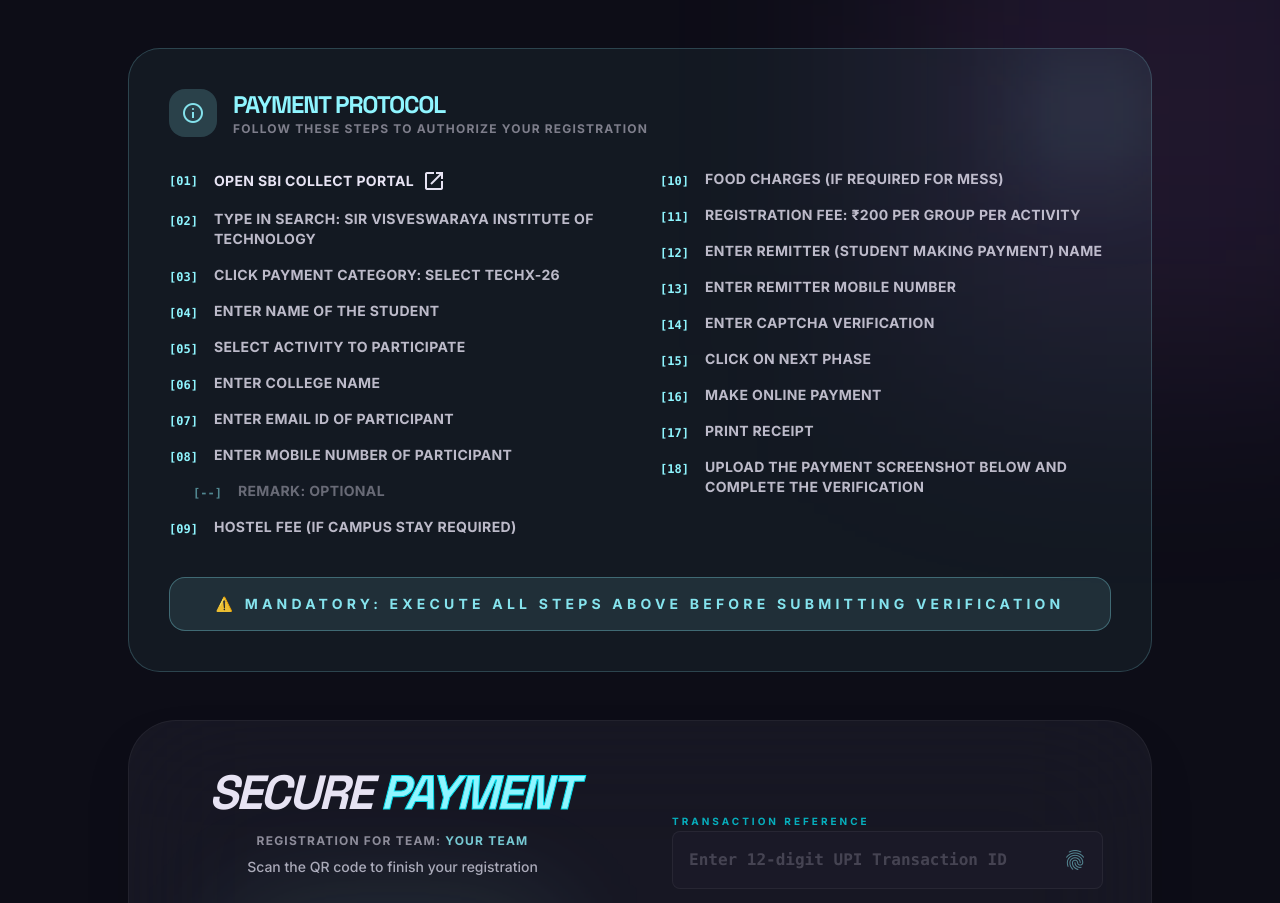
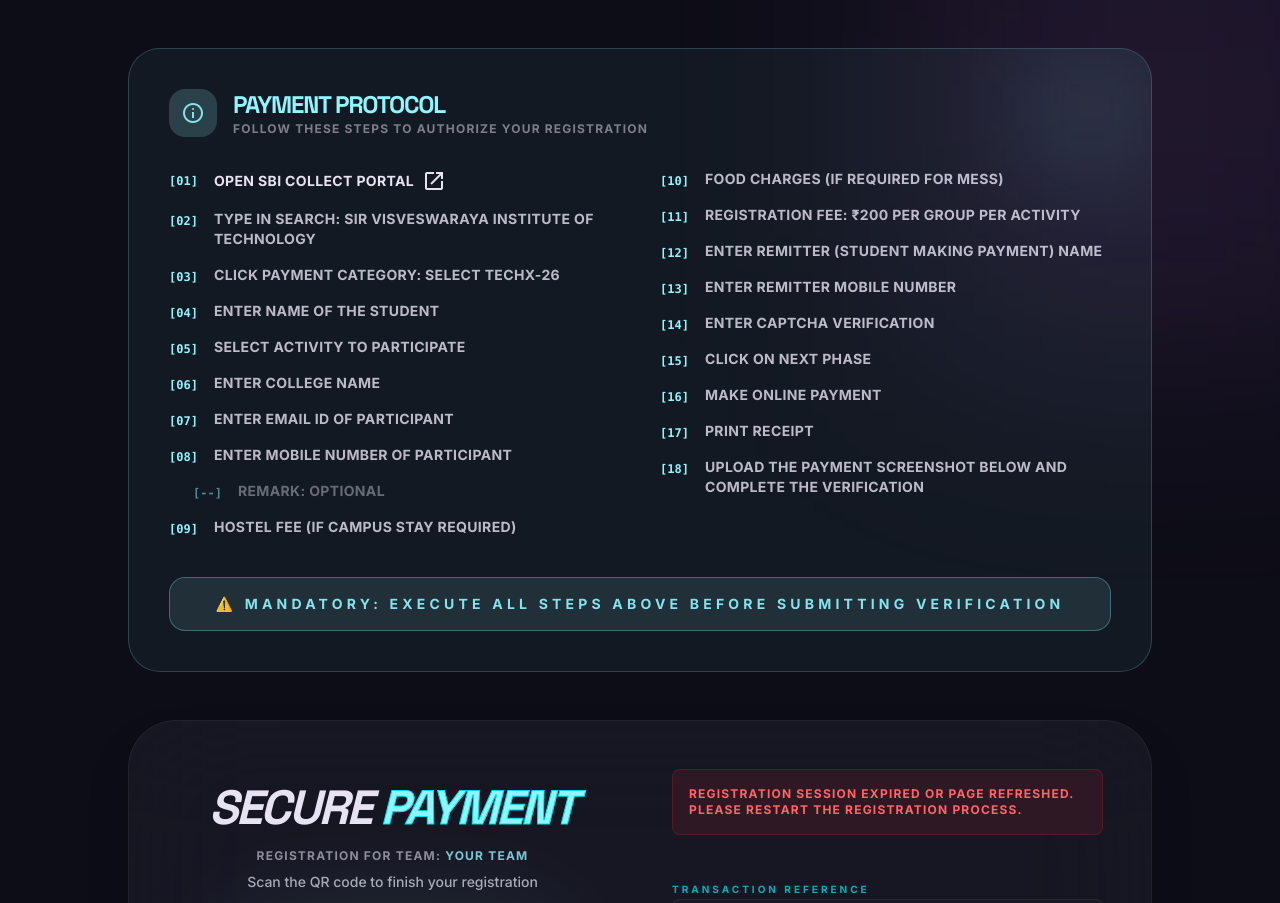
Before and after one commit to YOGESH-D-CHAVAN/SVIT-HackVerse-2k26, a React (Vite) app in the folder client/: page /payment in a window 1280 px wide. Shown: the top 903 px of the page. Built offline with nearby package versions, Linux system fonts and the light colour scheme.

Commit message:
Update API URL

```diff
--- a/client/src/pages/Payment.jsx
+++ b/client/src/pages/Payment.jsx
@@ -25,6 +25,23 @@ const Payment = () => {
     const [showModal, setShowModal] = useState(false);
     const [message, setMessage] = useState({ type: '', text: '' });
 
+    // Effect to warn if page is accessed without registration data (e.g. on refresh)
+    React.useEffect(() => {
+        const apiUrl = import.meta.env.VITE_API_URL;
+        console.log('🛸 API CONFIGURATION CHECK:');
+        console.log('URL:', apiUrl);
+        console.log('Environment:', import.meta.env.MODE);
+
+        if (!location.state) {
+            console.warn('⚠️ Payment page accessed without registration state. Redirecting to mission control.');
+            setMessage({
+                type: 'error',
+                text: 'Registration session expired or page refreshed. Please restart the registration process.'
+            });
+            // Optional: navigate('/register');
+        }
+    }, [location.state]);
+
     const handleFileChange = (e) => {
         const selectedFile = e.target.files[0];
         if (selectedFile) {
@@ -35,6 +52,12 @@ const Payment = () => {
 
     const handleSubmit = async (e) => {
         e.preventDefault();
+
+        if (!location.state) {
+            setMessage({ type: 'error', text: 'Registration data missing. Please go back and fill the registration form first.' });
+            return;
+        }
+
         if (!transactionId || !file) {
             setMessage({ type: 'error', text: 'Transaction ID and Payment Proof are mandatory.' });
             return;
--- a/client/src/pages/Register.jsx
+++ b/client/src/pages/Register.jsx
@@ -181,7 +181,7 @@ const Register = () => {
                                         type="email"
                                         value={leaderEmail}
                                         onChange={(e) => setLeaderEmail(e.target.value)}
-                                        pattern="[a-zA-Z0-9._%+-]+@gmail\.com$"
+                                        pattern="[a-zA-Z0-9._%+\-]+@gmail\.com"
                                         title="Please use a valid @gmail.com address"
                                     />
                                 </div>
@@ -235,7 +235,7 @@ const Register = () => {
                                                     type="email"
                                                     value={members[idx]?.email || ''}
                                                     onChange={(e) => handleMemberChange(idx, 'email', e.target.value)}
-                                                    pattern="[a-zA-Z0-9._%+-]+@gmail\.com$"
+                                                    pattern="[a-zA-Z0-9._%+\-]+@gmail\.com"
                                                     title="Please use a valid @gmail.com address"
                                                 />
                                             </div>
```
